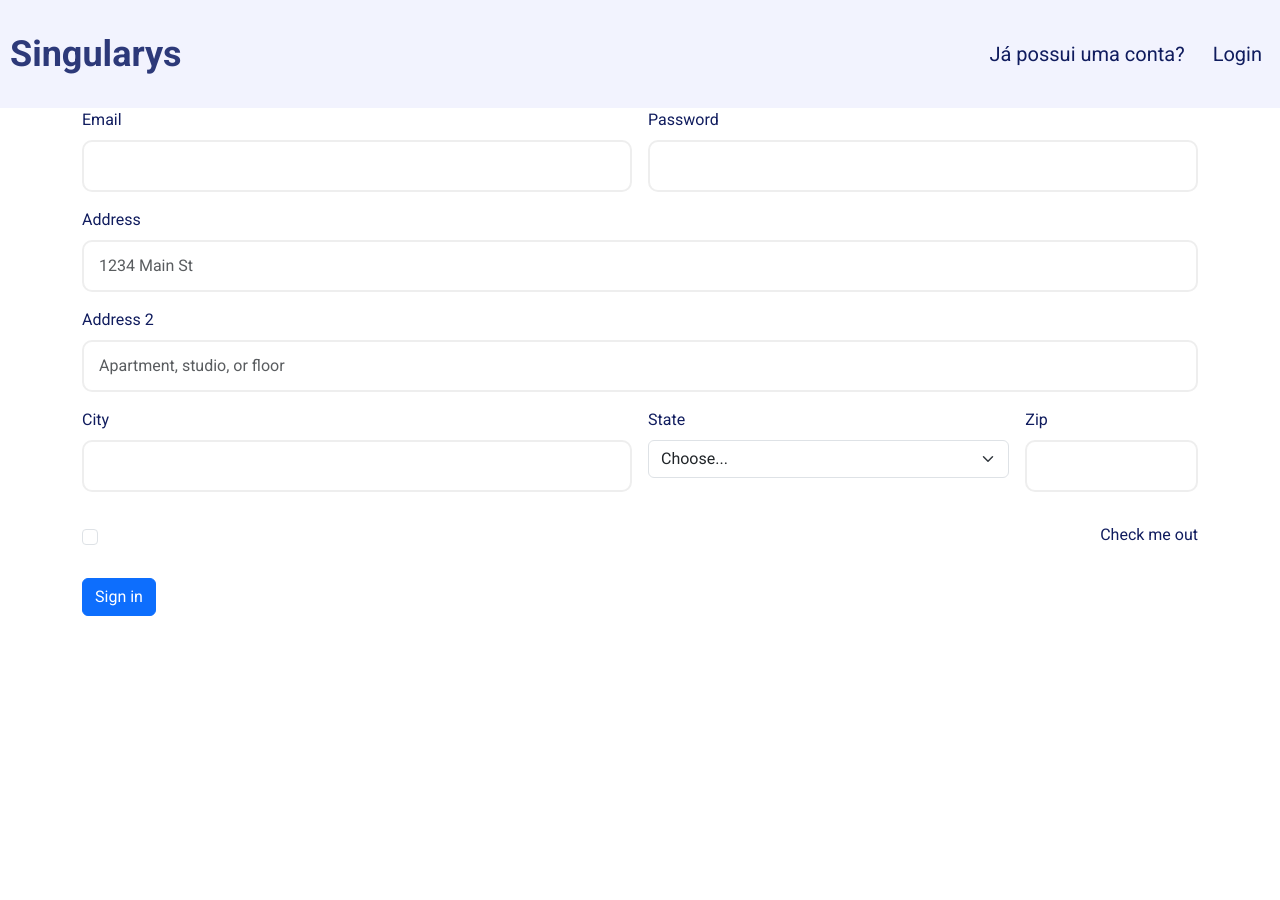
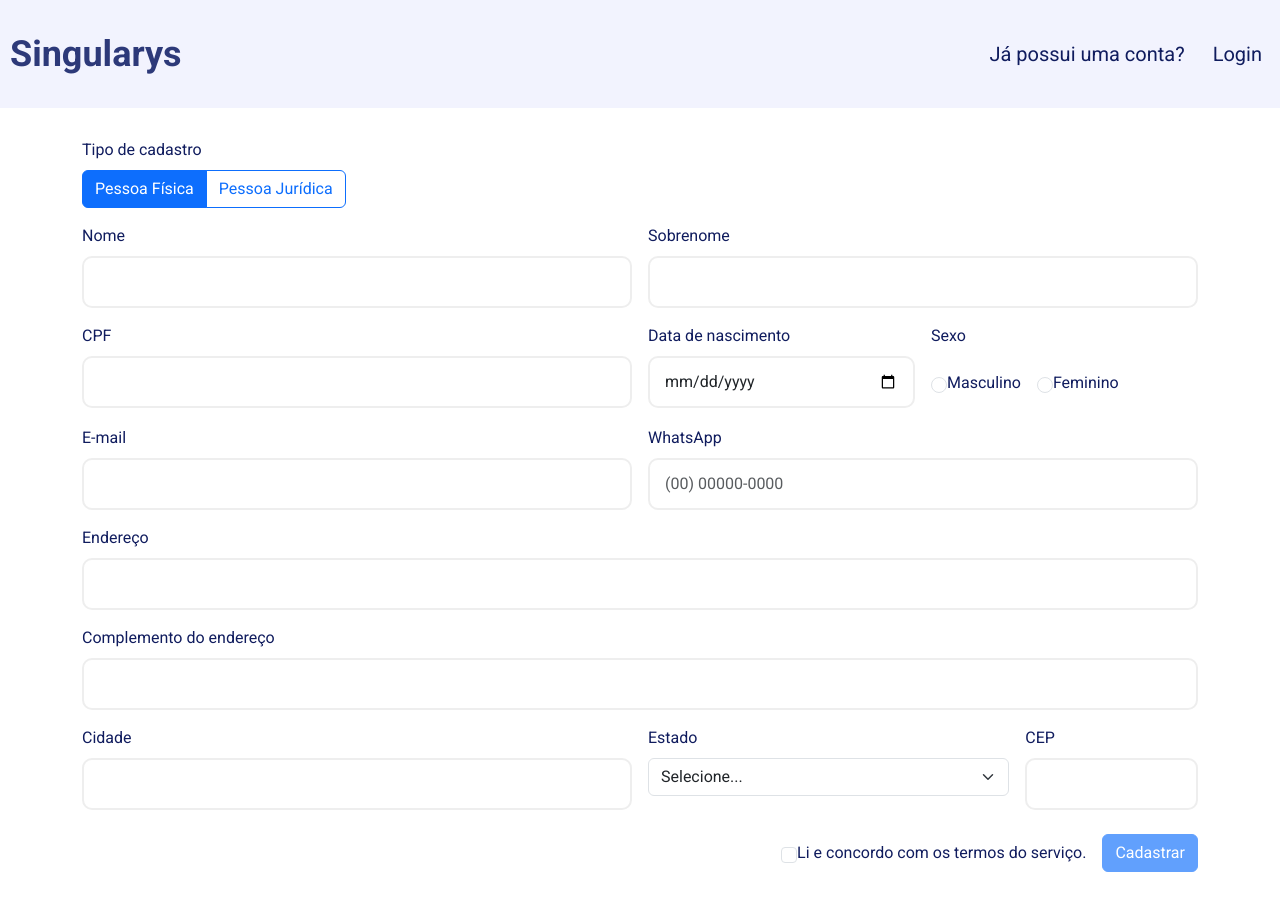
Before and after one commit to zenferri/Projeto-P1, a PHP site: page /cadastro.html in a window 1280 px wide. Before the commit the page ends 616 px from the top, so only its background shows below. Run offline with PHP 8.4, Linux system fonts and the light colour scheme.

Commit message:
Aperfeiçoei o cadastro

```diff
--- a/Portal/cadastro.html
+++ b/Portal/cadastro.html
@@ -81,49 +81,135 @@
 
     <section class="cadastro">
         <div class="container">
-            <form class="row g-3">
+            <form id="cadastroForm" class="row g-3" novalidate>
+                <div class="col-12">
+                    <label class="form-label d-block">Tipo de cadastro</label>
+                    <div class="btn-group" role="group" aria-label="Tipo de cadastro">
+                        <input type="radio" class="btn-check" name="tipoCadastro" id="tipoPF" value="pf" checked>
+                        <label class="btn btn-outline-primary" for="tipoPF">Pessoa Física</label>
+                        <input type="radio" class="btn-check" name="tipoCadastro" id="tipoPJ" value="pj">
+                        <label class="btn btn-outline-primary" for="tipoPJ">Pessoa Jurídica</label>
+                    </div>
+                </div>
+
+                <div class="col-12" id="pfFields">
+                    <div class="row g-3">
+                        <div class="col-md-6">
+                            <label for="inputNome" class="form-label">Nome</label>
+                            <input type="text" class="form-control" id="inputNome" name="nome" required data-required-group="pf">
+                        </div>
+                        <div class="col-md-6">
+                            <label for="inputSobrenome" class="form-label">Sobrenome</label>
+                            <input type="text" class="form-control" id="inputSobrenome" name="sobrenome" required data-required-group="pf">
+                        </div>
+                        <div class="col-md-6">
+                            <label for="inputCPF" class="form-label">CPF</label>
+                            <input type="text" class="form-control" id="inputCPF" name="cpf" required data-required-group="pf"
+                                inputmode="numeric" maxlength="14" pattern="\d{3}\.\d{3}\.\d{3}-\d{2}">
+                        </div>
+                        <div class="col-md-3">
+                            <label for="inputNascimento" class="form-label">Data de nascimento</label>
+                            <input type="date" class="form-control" id="inputNascimento" name="dataNascimento" required data-required-group="pf">
+                        </div>
+                        <div class="col-md-3">
+                            <label class="form-label d-block">Sexo</label>
+                            <div class="d-flex gap-3">
+                                <div class="form-check">
+                                    <input class="form-check-input" type="radio" name="sexo" id="sexoM" value="masculino" required data-required-group="pf">
+                                    <label class="form-check-label" for="sexoM">Masculino</label>
+                                </div>
+                                <div class="form-check">
+                                    <input class="form-check-input" type="radio" name="sexo" id="sexoF" value="feminino" data-required-group="pf">
+                                    <label class="form-check-label" for="sexoF">Feminino</label>
+                                </div>
+                            </div>
+                        </div>
+                    </div>
+                </div>
+
+                <div class="col-12 d-none" id="pjFields">
+                    <div class="row g-3">
+                        <div class="col-md-6">
+                            <label for="inputEmpresa" class="form-label">Nome empresarial</label>
+                            <input type="text" class="form-control" id="inputEmpresa" name="nomeEmpresarial" required data-required-group="pj">
+                        </div>
+                        <div class="col-md-6">
+                            <label for="inputCNPJ" class="form-label">CNPJ</label>
+                            <input type="text" class="form-control" id="inputCNPJ" name="cnpj" required data-required-group="pj">
+                        </div>
+                        <div class="col-md-6">
+                            <label for="inputResponsavel" class="form-label">Responsável técnico</label>
+                            <input type="text" class="form-control" id="inputResponsavel" name="responsavelTecnico" required data-required-group="pj">
+                        </div>
+                    </div>
+                </div>
+
                 <div class="col-md-6">
-                    <label for="inputEmail4" class="form-label">Email</label>
-                    <input type="email" class="form-control" id="inputEmail4">
+                    <label for="inputEmail" class="form-label">E-mail</label>
+                    <input type="email" class="form-control" id="inputEmail" name="email" required>
                 </div>
                 <div class="col-md-6">
-                    <label for="inputPassword4" class="form-label">Password</label>
-                    <input type="password" class="form-control" id="inputPassword4">
+                    <label for="inputWhatsapp" class="form-label">WhatsApp</label>
+                    <input type="tel" class="form-control" id="inputWhatsapp" name="whatsapp" placeholder="(00) 00000-0000" required>
                 </div>
                 <div class="col-12">
-                    <label for="inputAddress" class="form-label">Address</label>
-                    <input type="text" class="form-control" id="inputAddress" placeholder="1234 Main St">
+                    <label for="inputAddress" class="form-label">Endereço</label>
+                    <input type="text" class="form-control" id="inputAddress" name="endereco" required>
                 </div>
                 <div class="col-12">
-                    <label for="inputAddress2" class="form-label">Address 2</label>
-                    <input type="text" class="form-control" id="inputAddress2"
-                        placeholder="Apartment, studio, or floor">
+                    <label for="inputAddress2" class="form-label">Complemento do endereço</label>
+                    <input type="text" class="form-control" id="inputAddress2" name="complemento" required>
                 </div>
                 <div class="col-md-6">
-                    <label for="inputCity" class="form-label">City</label>
-                    <input type="text" class="form-control" id="inputCity">
+                    <label for="inputCity" class="form-label">Cidade</label>
+                    <input type="text" class="form-control" id="inputCity" name="cidade" required>
                 </div>
                 <div class="col-md-4">
-                    <label for="inputState" class="form-label">State</label>
-                    <select id="inputState" class="form-select">
-                        <option selected>Choose...</option>
-                        <option>...</option>
+                    <label for="estado" class="form-label">Estado</label>
+                    <select id="estado" class="form-select" name="estado" required>
+                        <option value="">Selecione...</option>
+                        <option value="AC">Acre</option>
+                        <option value="AL">Alagoas</option>
+                        <option value="AP">Amapá</option>
+                        <option value="AM">Amazonas</option>
+                        <option value="BA">Bahia</option>
+                        <option value="CE">Ceará</option>
+                        <option value="DF">Distrito Federal</option>
+                        <option value="ES">Espírito Santo</option>
+                        <option value="GO">Goiás</option>
+                        <option value="MA">Maranhão</option>
+                        <option value="MT">Mato Grosso</option>
+                        <option value="MS">Mato Grosso do Sul</option>
+                        <option value="MG">Minas Gerais</option>
+                        <option value="PA">Pará</option>
+                        <option value="PB">Paraíba</option>
+                        <option value="PR">Paraná</option>
+                        <option value="PE">Pernambuco</option>
+                        <option value="PI">Piauí</option>
+                        <option value="RJ">Rio de Janeiro</option>
+                        <option value="RN">Rio Grande do Norte</option>
+                        <option value="RS">Rio Grande do Sul</option>
+                        <option value="RO">Rondônia</option>
+                        <option value="RR">Roraima</option>
+                        <option value="SC">Santa Catarina</option>
+                        <option value="SP">São Paulo</option>
+                        <option value="SE">Sergipe</option>
+                        <option value="TO">Tocantins</option>
                     </select>
                 </div>
                 <div class="col-md-2">
-                    <label for="inputZip" class="form-label">Zip</label>
-                    <input type="text" class="form-control" id="inputZip">
+                    <label for="inputZip" class="form-label">CEP</label>
+                    <input type="text" class="form-control" id="inputZip" name="cep" required inputmode="numeric"
+                        maxlength="9" autocomplete="postal-code" pattern="\d{5}-\d{3}">
                 </div>
-                <div class="col-12">
-                    <div class="form-check">
-                        <input class="form-check-input" type="checkbox" id="gridCheck">
+                <div class="col-12 d-flex flex-column flex-md-row justify-content-end align-items-md-center gap-3">
+                    <div class="form-check text-md-end">
+                        <input class="form-check-input" type="checkbox" id="gridCheck" required>
                         <label class="form-check-label" for="gridCheck">
-                            Check me out
+                            Li e concordo com os termos do serviço.
                         </label>
                     </div>
-                </div>
-                <div class="col-12">
-                    <button type="submit" class="btn btn-primary">Sign in</button>
+                    <button type="submit" id="btnCadastrar" class="btn btn-primary" disabled>Cadastrar</button>
                 </div>
             </form>
         </div>
@@ -184,6 +270,101 @@
     <script src="https://cdn.jsdelivr.net/npm/bootstrap@5.3.8/dist/js/bootstrap.bundle.min.js"
         integrity="sha384-FKyoEForCGlyvwx9Hj09JcYn3nv7wiPVlz7YYwJrWVcXK/BmnVDxM+D2scQbITxI"
         crossorigin="anonymous"></script>
+    <script>
+        document.addEventListener('DOMContentLoaded', () => {
+            const form = document.getElementById('cadastroForm');
+            const pfFields = document.getElementById('pfFields');
+            const pjFields = document.getElementById('pjFields');
+            const tipoPF = document.getElementById('tipoPF');
+            const tipoPJ = document.getElementById('tipoPJ');
+            const submitButton = document.getElementById('btnCadastrar');
+            const termosCheck = document.getElementById('gridCheck');
+            const pfInputs = document.querySelectorAll('[data-required-group="pf"]');
+            const pjInputs = document.querySelectorAll('[data-required-group="pj"]');
+            const cepInput = document.getElementById('inputZip');
+            const cpfInput = document.getElementById('inputCPF');
+
+            const setGroupState = (inputs, isActive) => {
+                inputs.forEach((input) => {
+                    input.disabled = !isActive;
+                    input.required = isActive;
+                });
+            };
+
+            const updateSubmitState = () => {
+                const isValid = form.checkValidity();
+                submitButton.disabled = !isValid;
+            };
+
+            const togglePessoa = () => {
+                const isPJ = tipoPJ.checked;
+                pfFields.classList.toggle('d-none', isPJ);
+                pjFields.classList.toggle('d-none', !isPJ);
+                setGroupState(pfInputs, !isPJ);
+                setGroupState(pjInputs, isPJ);
+                updateSubmitState();
+            };
+
+            const formatCEP = (value) => {
+                const digits = value.replace(/\D/g, '').slice(0, 8);
+                if (digits.length <= 5) {
+                    return digits;
+                }
+                return `${digits.slice(0, 5)}-${digits.slice(5)}`;
+            };
+
+            if (cepInput) {
+                cepInput.addEventListener('input', () => {
+                    const formatted = formatCEP(cepInput.value);
+                    if (formatted !== cepInput.value) {
+                        cepInput.value = formatted;
+                    }
+                });
+            }
+
+            const formatCPF = (value) => {
+                const digits = value.replace(/\D/g, '').slice(0, 11);
+                const parts = [];
+                if (digits.length > 0) {
+                    parts.push(digits.slice(0, 3));
+                }
+                if (digits.length >= 4) {
+                    parts.push(digits.slice(3, 6));
+                }
+                if (digits.length >= 7) {
+                    parts.push(digits.slice(6, 9));
+                }
+                let formatted = parts.join('.');
+                if (digits.length > 9) {
+                    formatted += `-${digits.slice(9)}`;
+                }
+                return formatted;
+            };
+
+            if (cpfInput) {
+                cpfInput.addEventListener('input', () => {
+                    const formatted = formatCPF(cpfInput.value);
+                    if (formatted !== cpfInput.value) {
+                        cpfInput.value = formatted;
+                    }
+                });
+            }
+
+            form.addEventListener('input', updateSubmitState);
+            form.addEventListener('change', updateSubmitState);
+            termosCheck.addEventListener('change', updateSubmitState);
+            form.addEventListener('submit', (event) => {
+                if (!form.checkValidity()) {
+                    event.preventDefault();
+                    form.reportValidity();
+                }
+            });
+
+            tipoPF.addEventListener('change', togglePessoa);
+            tipoPJ.addEventListener('change', togglePessoa);
+            togglePessoa();
+        });
+    </script>
 
 </body>
 
--- a/Portal/css/style4.css
+++ b/Portal/css/style4.css
@@ -615,3 +615,8 @@ img {
     font-size: 2em;
     color: var(--cor-texto-secundario);
 }
+
+.cadastro {
+    padding: 20px;
+    margin-top: 10px
+}
```
Also changed, not shown: Portal/index.html (+7 -2 lines).
